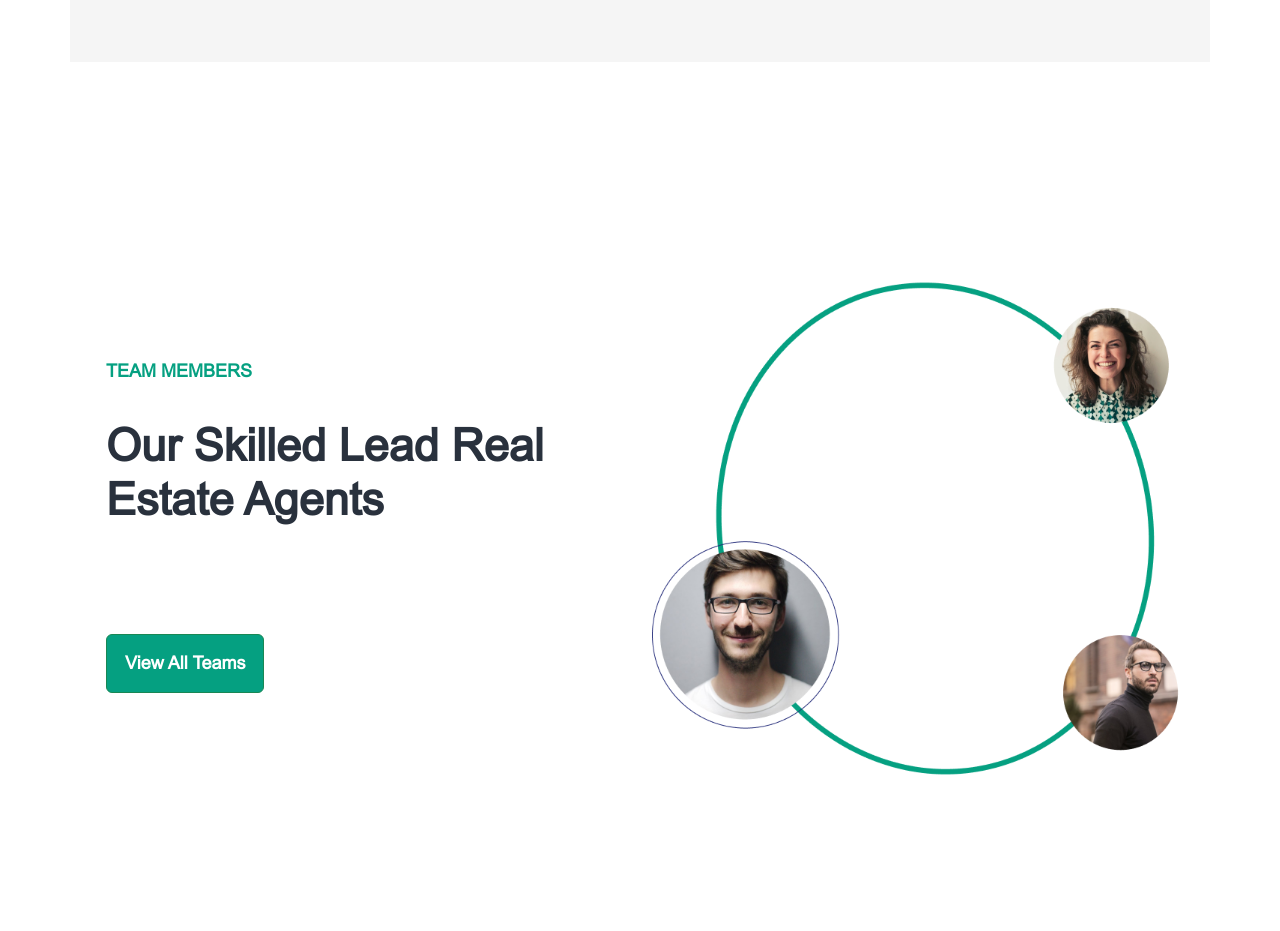
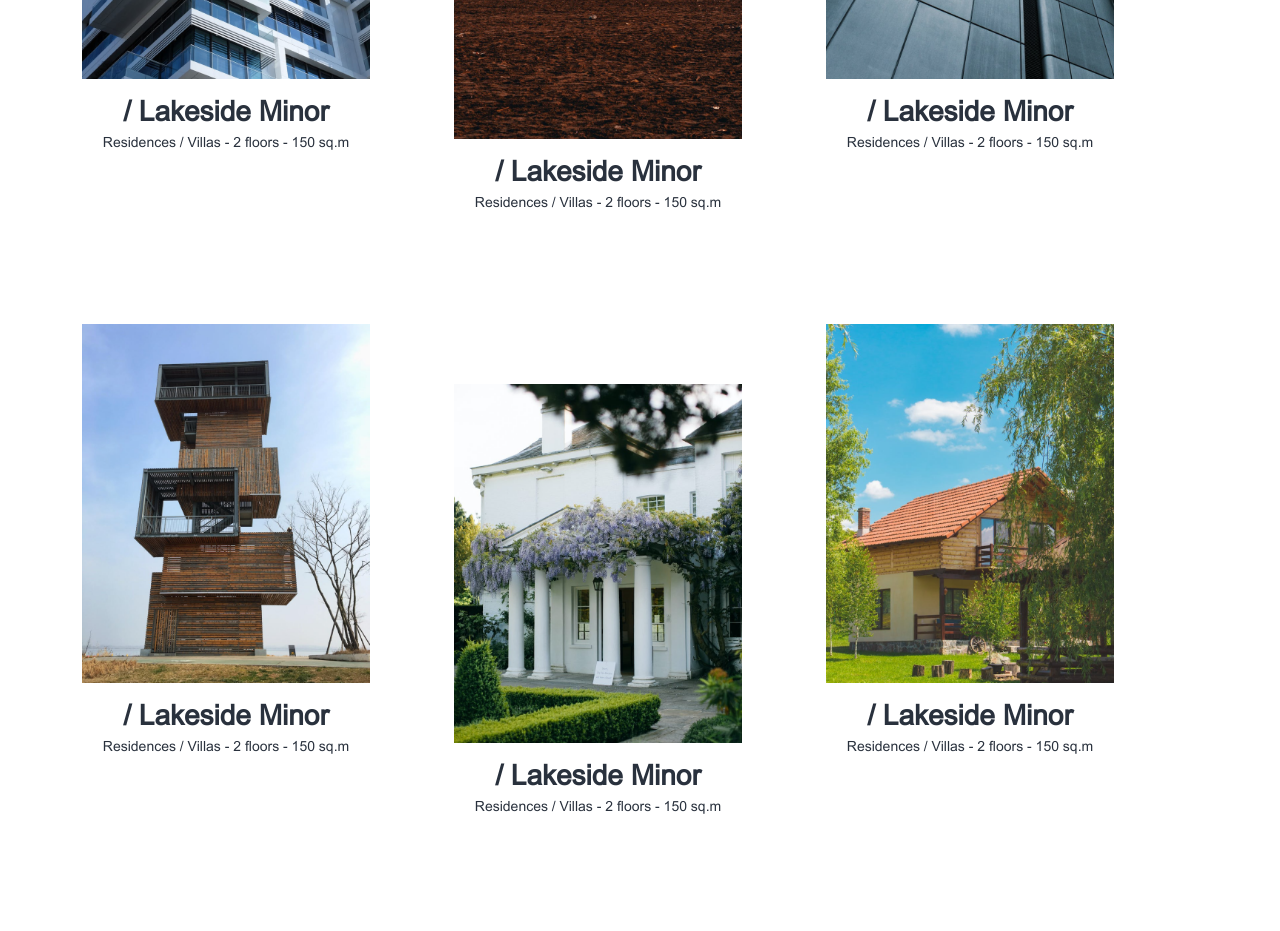
Before and after one commit to zahidhasanratan/BUILDERS.COM, a plain HTML site: page index.html in a window 1280 px wide. Shown: the part 710-1641 px from the top of the page. Drawn offline with nearby package versions, Linux system fonts and the light colour scheme.

Commit message:
RESIDENTIALS done

```diff
--- a/css/styles.css
+++ b/css/styles.css
@@ -30,6 +30,58 @@ p {
   line-height: 0.8;
 }
 /* Common Styling Ended */
+
+/* residentials styling started  */
+#residentials {
+  margin: 180px 0;
+}
+#residentials .residen_wrapper {
+}
+#residentials .residen_wrapper p {
+  color: rgba(5, 160, 129, 1);
+  font-weight: 700;
+  font-size: 18px;
+  margin-bottom: 40px;
+}
+#residentials .residen_wrapper h3 {
+  color: rgba(41, 49, 61, 1);
+  font-weight: 700;
+  font-size: 45px;
+  line-height: 51px;
+  margin-bottom: 43px;
+}
+.residential_cards {
+  display: grid;
+  grid-template-columns: repeat(3, 1fr);
+  row-gap: 100px;
+}
+.residential_cards .bottom {
+  margin-top: 60px;
+}
+
+.residential_cards .card {
+  border-radius: 0 !important;
+  border: none;
+  outline: none;
+  text-align: center;
+}
+.residential_cards img {
+  border-radius: 0 !important;
+  width: 100%;
+  height: auto;
+}
+.residential_cards .card-title {
+  font-weight: 700;
+  font-size: 28px;
+  color: rgba(41, 49, 61, 1);
+}
+.residential_cards .card-text {
+  font-weight: 400;
+  font-size: 14px;
+  color: rgba(41, 49, 61, 1);
+}
+
+/* residentials styling ended  */
 
 /* Testimonial Started  */
 #testimonial {
--- a/index.html
+++ b/index.html
@@ -20,6 +20,117 @@
   <body>
     <head></head>
     <main>
+      <!-- RESIDENTIALS section started  -->
+      <section id="residentials">
+        <div class="container">
+          <div class="row">
+            <div class="col-lg-7">
+              <div class="residen_wrapper">
+                <p>RESIDENTIALS</p>
+                <h3>
+                  Personalized Real Estate Solutions for Your Unique Needs
+                </h3>
+              </div>
+            </div>
+          </div>
+          <div class="row">
+            <div class="residential_cards">
+              <div class="col-lg-4">
+                <div class="card" style="width: 18rem">
+                  <img
+                    src="./images/image1.png"
+                    class="card-img-top"
+                    alt="..."
+                  />
+                  <div class="card-body">
+                    <h5 class="card-title">/ Lakeside Minor</h5>
+                    <p class="card-text">
+                      Residences / Villas - 2 floors - 150 sq.m
+                    </p>
+                  </div>
+                </div>
+              </div>
+              <div class="col-lg-4">
+                <div class="card bottom" style="width: 18rem">
+                  <img
+                    src="./images/image2.png"
+                    class="card-img-top"
+                    alt="..."
+                  />
+                  <div class="card-body">
+                    <h5 class="card-title">/ Lakeside Minor</h5>
+                    <p class="card-text">
+                      Residences / Villas - 2 floors - 150 sq.m
+                    </p>
+                  </div>
+                </div>
+              </div>
+              <div class="col-lg-4">
+                <div class="card" style="width: 18rem">
+                  <img
+                    src="./images/image3.png"
+                    class="card-img-top"
+                    alt="..."
+                  />
+                  <div class="card-body">
+                    <h5 class="card-title">/ Lakeside Minor</h5>
+                    <p class="card-text">
+                      Residences / Villas - 2 floors - 150 sq.m
+                    </p>
+                  </div>
+                </div>
+              </div>
+              <div class="col-lg-4">
+                <div class="card" style="width: 18rem">
+                  <img
+                    src="./images/image4.png"
+                    class="card-img-top"
+                    alt="..."
+                  />
+                  <div class="card-body">
+                    <h5 class="card-title">/ Lakeside Minor</h5>
+                    <p class="card-text">
+                      Residences / Villas - 2 floors - 150 sq.m
+                    </p>
+                  </div>
+                </div>
+              </div>
+              <div class="col-lg-4">
+                <div class="card bottom" style="width: 18rem">
+                  <img
+                    src="./images/image5.png"
+                    class="card-img-top"
+                    alt="..."
+                  />
+                  <div class="card-body">
+                    <h5 class="card-title">/ Lakeside Minor</h5>
+                    <p class="card-text">
+                      Residences / Villas - 2 floors - 150 sq.m
+                    </p>
+                  </div>
+                </div>
+              </div>
+              <div class="col-lg-4">
+                <div class="card" style="width: 18rem">
+                  <img
+                    src="./images/image6.png"
+                    class="card-img-top"
+                    alt="..."
+                  />
+                  <div class="card-body">
+                    <h5 class="card-title">/ Lakeside Minor</h5>
+                    <p class="card-text">
+                      Residences / Villas - 2 floors - 150 sq.m
+                    </p>
+                  </div>
+                </div>
+              </div>
+            </div>
+          </div>
+        </div>
+      </section>
+      <!-- RESIDENTIALS section Ended  -->
+      <!-- testimonial section started  -->
       <section id="testimonial">
         <div class="container mx-auto testimonialbg">
           <div class="col-lg-7">
@@ -69,6 +180,8 @@
           </div>
         </div>
       </section>
+      <!-- testimonial section ended  -->
+      <!-- teammember section started  -->
       <section id="teammember">
         <div class="container">
           <div class="row Team">
@@ -85,6 +198,7 @@
           </div>
         </div>
       </section>
+      <!-- teammember section ended  -->
     </main>
     <!-- footer section started  -->
     <footer id="footer">
```
Also changed, not shown: images/image1.png (added), images/image2.png (added), images/image3.png (added), images/image4.png (added), images/image5.png (added), images/image6.png (added).
